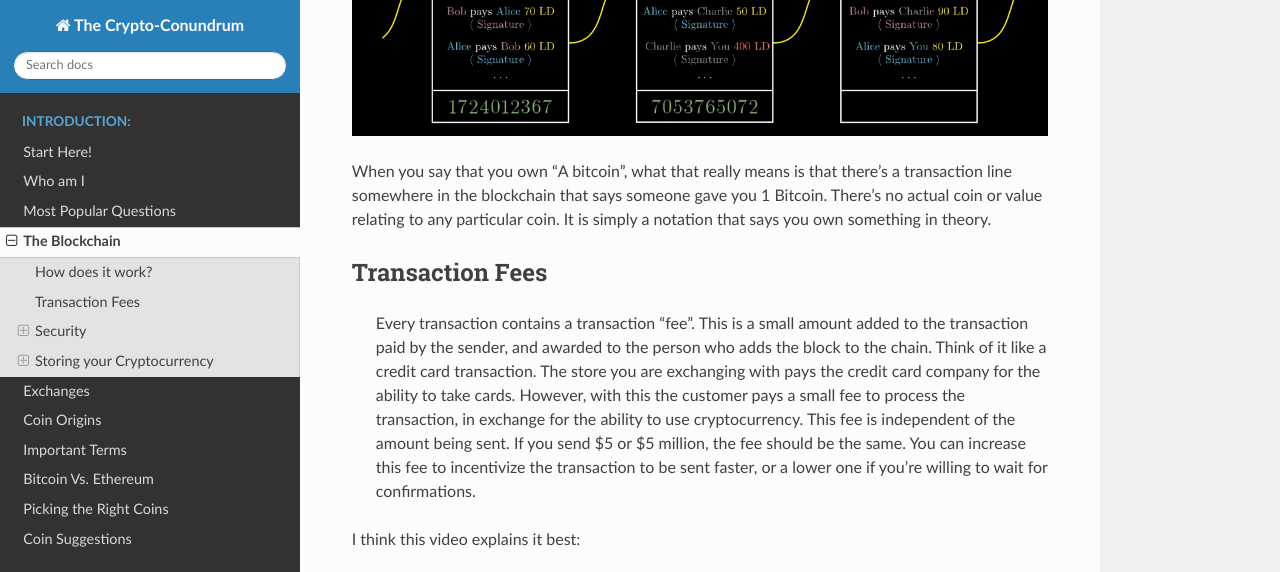
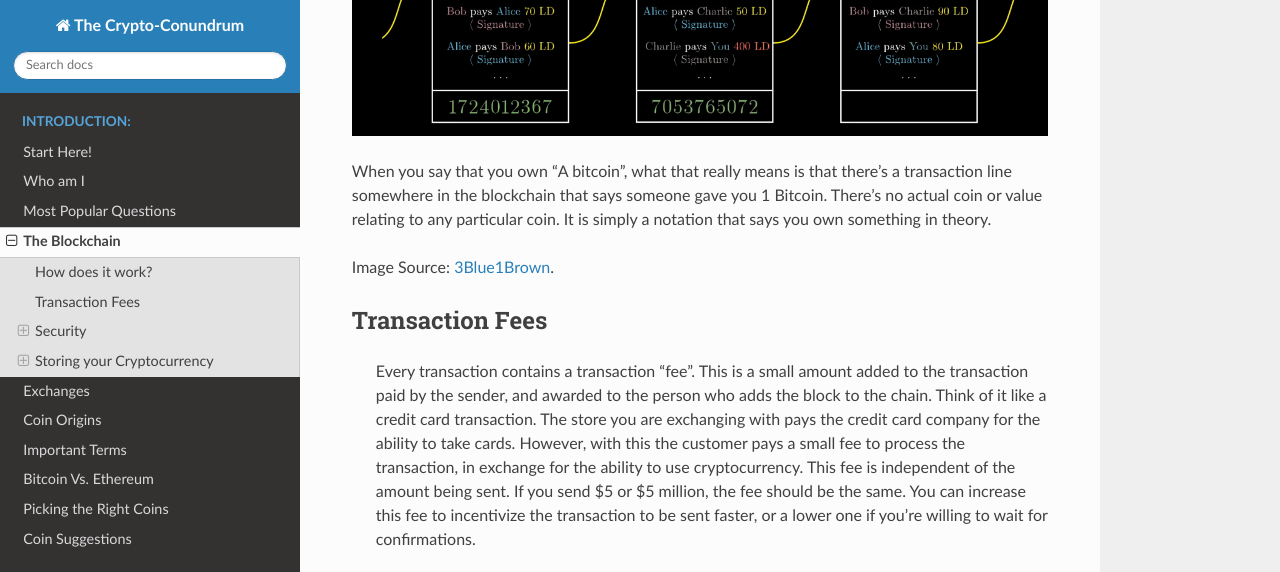
Before and after one commit to jhweintraub/the-crypto-conundrum, a Sphinx documentation site: the page built from docs/source/introduction/blockchain.rst, in a window 1280 px wide and 900 px high, scrolled down 748 px, cut to the strip 0-572 px from the top of the window. Built offline with Sphinx 7.4.7 and the Read the Docs theme 2.0.0, drawn with Linux system fonts in a browser that asks for light colours.

Commit message:
added sourcing for various images

```diff
--- a/docs/source/introduction/blockchain.rst
+++ b/docs/source/introduction/blockchain.rst
@@ -14,6 +14,8 @@ As thousands of transactions occur every second, these transactions get bundled
 
 
 When you say that you own "A bitcoin", what that really means is that there's a transaction line somewhere in the blockchain that says someone gave you 1 Bitcoin. There's no actual coin or value relating to any particular coin. It is simply a notation that says you own something in theory.
+
+Image Source: `3Blue1Brown <https://www.youtube.com/watch?v=bBC-nXj3Ng4&t=1130s>`_.
 
 
 Transaction Fees
--- a/docs/source/investment-strategies/security.rst
+++ b/docs/source/investment-strategies/security.rst
@@ -48,6 +48,8 @@ If you owned a $5M diamond, would you go around town telling everyone? Probably
 
 .. image:: images/wrench_attack.png
 
+Image Source: `XKCD <https://xkcd.com/538/>`_
+
 We call this the *$5 wrench attack*. The best way to avoid this is to **NOT TELL ANYONE HOW MUCH YOU HAVE**. Be humble, and be private.
 
 There are other things you should do. For example, if you have a very large amount of coins, consider splitting it into multiple different wallets. If something happens and you are extorted, this can help you avoid having to give up all of your keys. You could also consider placing it into a multi-signature wallet, and distributing the keys to multiple places/people you trust. Just be very careful with who you trust, and the ways they store it. Many large corporations and Non-Profit-Foundations use multi-sig wallets controlled by high ranking executives.
--- a/docs/source/investment-strategies/staking.rst
+++ b/docs/source/investment-strategies/staking.rst
@@ -24,6 +24,8 @@ The person who adds the block to the chain gets two things:
 The problem is that these miners do not cooperate with eachother. They are competing to find the number fastest. This creates a lot of redundancy in the system as they may guess the same number, multiple times, without communication. This is alao what people talk about when they talk about energy usage. To run the Bitcoin network, thousands of people around the world are running these computations trillions of times per second on specially-made large computers. Those take a lot of energy to run 24-hours a day.
 
 .. image:: images/pow.png
+
+Image Source: `3Blue1Brown <https://www.youtube.com/watch?v=bBC-nXj3Ng4&t=1130s>`_.
 
 Halvings
 ---------
```
Also changed, not shown: 11 other files.
